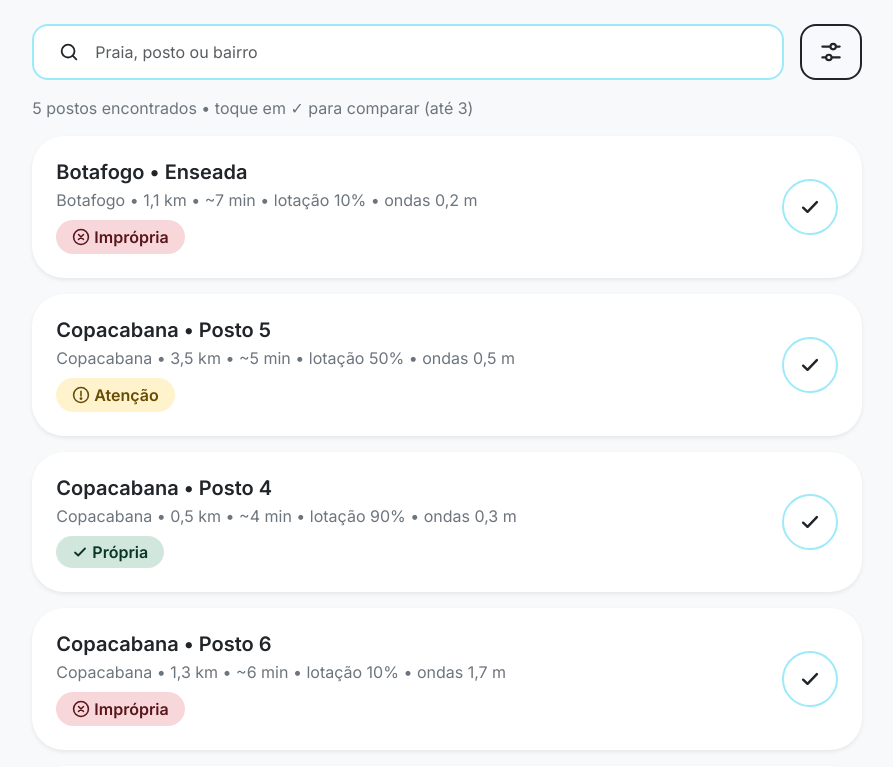
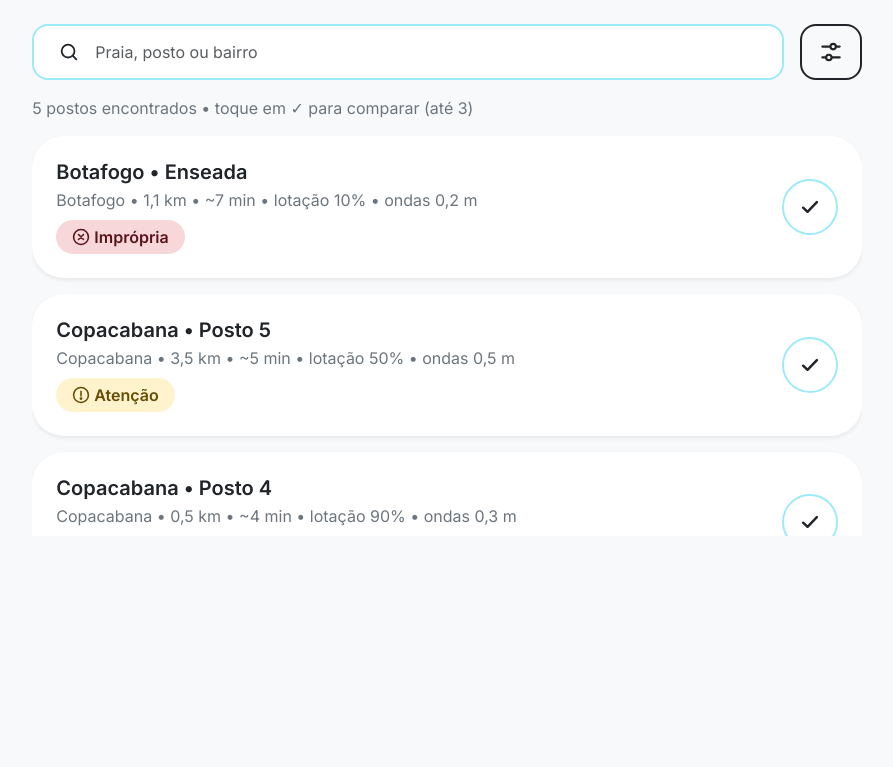
Before and after one commit to vitorllr/INF1039-2026.2-Team-4, a Python web app: template Sprint-4/templates/pesquisa.html in a window 1280 px wide. Shown: the part 101-868 px from the top of the page, without its empty margins (193-1086 px from the left). Run offline with Jinja, Linux system fonts and the light colour scheme; the template is opened without the code that fills it, so the values that code supplies are empty.

Commit message:
pesquisa pronta, com scroll

```diff
--- a/Sprint-4/templates/pesquisa.html
+++ b/Sprint-4/templates/pesquisa.html
@@ -73,7 +73,7 @@
 
         <p id="contador" class="text-secondary mt-3 mb-3"></p>
 
-        <div id="lista" class="d-flex flex-column gap-3"></div>
+        <div id="lista" class="d-flex flex-column gap-3 overflow-auto" style="height: 400px;"></div>
     </div>
 </body>
 
```
